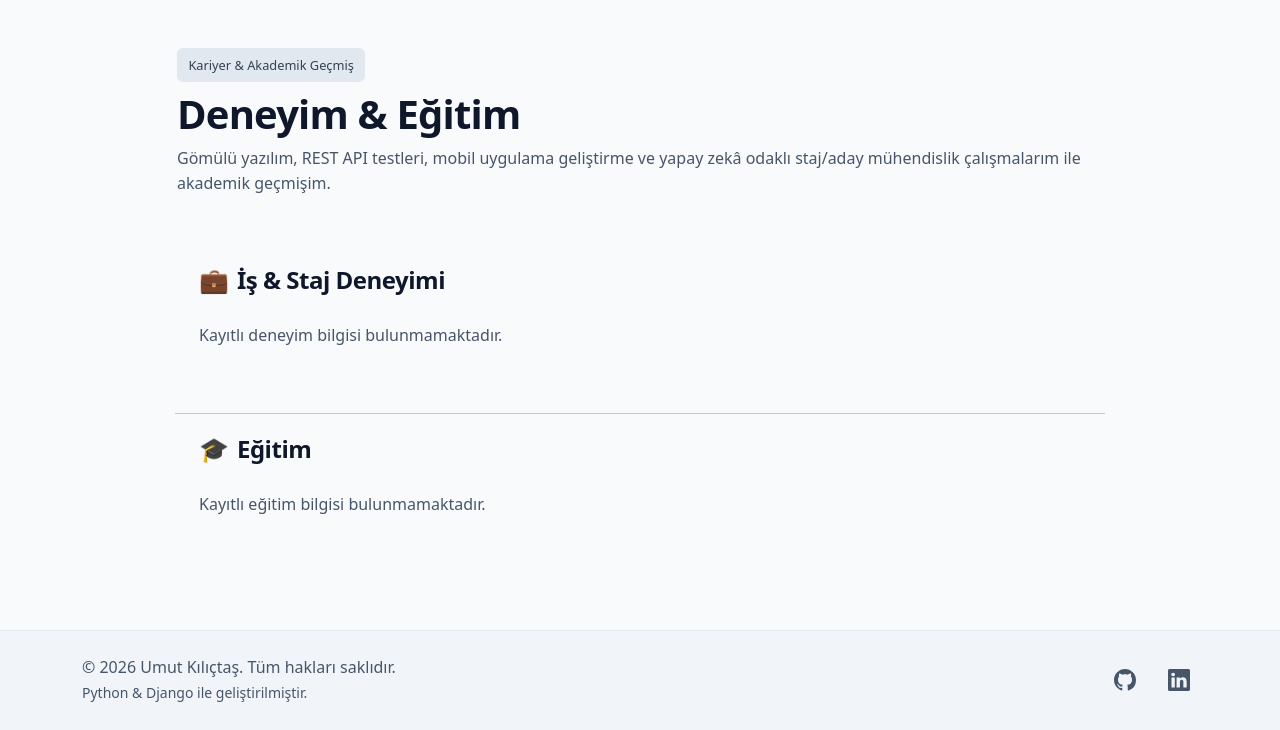
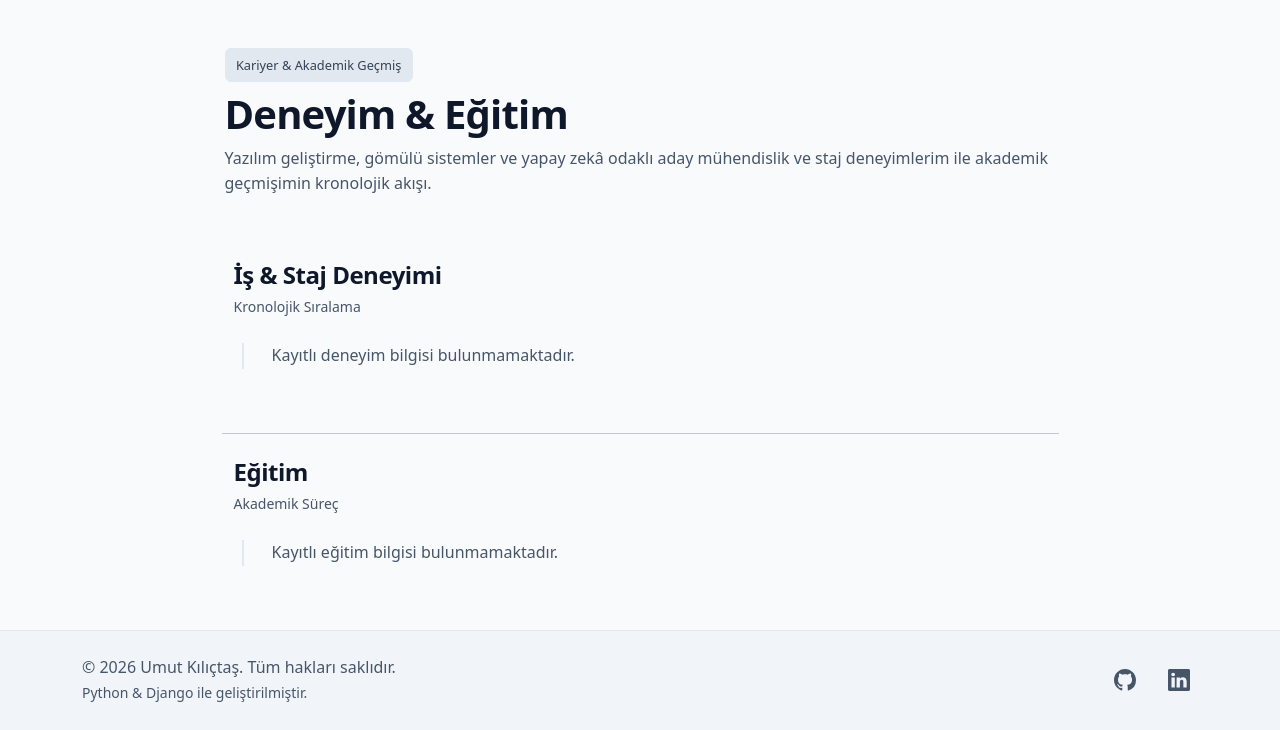
Before and after one commit to umutkilictas/django-portfolio, a Django app: page /deneyim-egitim/ in a window 1280 px wide. Shown: the part 70-800 px from the top of the page. Run offline with Django 5.2, Linux system fonts and the light colour scheme; data that the repository does not hold is empty.

Commit message:
feat: redesign experience and education as clean timeline without emojis

```diff
--- a/static/css/style.css
+++ b/static/css/style.css
@@ -212,6 +212,44 @@ a:hover {
 }
 
 /* ==========================================================================
+   Zaman Çizelgesi (Timeline)
+   ========================================================================== */
+
+.timeline {
+    position: relative;
+    padding-left: 1.75rem;
+    border-left: 2px solid var(--border-color);
+    margin-left: 0.5rem;
+}
+
+.timeline-item {
+    position: relative;
+    margin-bottom: 2.25rem;
+}
+
+.timeline-item:last-child {
+    margin-bottom: 0;
+}
+
+.timeline-dot {
+    position: absolute;
+    left: -1.75rem;
+    top: 0.4rem;
+    width: 14px;
+    height: 14px;
+    border-radius: 50%;
+    background-color: var(--accent-color);
+    border: 3px solid var(--bg-primary);
+    transform: translateX(-8px);
+    transition: transform 0.2s ease, box-shadow 0.2s ease;
+}
+
+.timeline-item:hover .timeline-dot {
+    transform: translateX(-8px) scale(1.25);
+    box-shadow: 0 0 10px var(--accent-color);
+}
+
+/* ==========================================================================
    Footer
    ========================================================================== */
 
@@ -246,4 +284,20 @@ a:hover {
         width: 100%;
         text-align: center;
     }
+
+    .timeline {
+        padding-left: 1.25rem;
+        margin-left: 0.25rem;
+    }
+
+    .timeline-dot {
+        left: -1.25rem;
+        width: 12px;
+        height: 12px;
+        transform: translateX(-7px);
+    }
+
+    .timeline-item:hover .timeline-dot {
+        transform: translateX(-7px) scale(1.2);
+    }
 }
--- a/templates/portfolio/experience.html
+++ b/templates/portfolio/experience.html
@@ -7,27 +7,31 @@
     <div class="container">
         <!-- Başlık Bölümü -->
         <div class="row mb-5">
-            <div class="col-lg-10 mx-auto">
+            <div class="col-lg-9 mx-auto">
                 <span class="badge-tech mb-2">Kariyer &amp; Akademik Geçmiş</span>
                 <h1 class="display-6 fw-bold mb-2">Deneyim &amp; Eğitim</h1>
                 <p class="text-secondary">
-                    Gömülü yazılım, REST API testleri, mobil uygulama geliştirme ve yapay zekâ odaklı staj/aday mühendislik çalışmalarım ile akademik geçmişim.
+                    Yazılım geliştirme, gömülü sistemler ve yapay zekâ odaklı aday mühendislik ve staj deneyimlerim ile akademik geçmişimin kronolojik akışı.
                 </p>
             </div>
         </div>
 
-        <div class="row g-5 col-lg-10 mx-auto">
-            <!-- 1. BÖLÜM: İŞ & STAJ DENEYİMİ -->
+        <div class="row col-lg-9 mx-auto gy-5">
+            <!-- 1. BÖLÜM: İŞ & STAJ DENEYİMİ (ZAMAN ÇİZELGESİ) -->
             <div class="col-12">
-                <div class="d-flex align-items-center gap-2 mb-4">
-                    <span class="fs-4">💼</span>
-                    <h2 class="h4 fw-bold mb-0">İş &amp; Staj Deneyimi</h2>
+                <div class="mb-4">
+                    <h2 class="h4 fw-bold mb-1">İş &amp; Staj Deneyimi</h2>
+                    <span class="text-muted small">Kronolojik Sıralama</span>
                 </div>
 
-                <div class="d-flex flex-column gap-4">
+                <div class="timeline">
                     {% for exp in experiences %}
+                        <div class="timeline-item">
+                            <!-- Zaman Çizelgesi Noktası -->
+                            <div class="timeline-dot"></div>
+
                             <div class="custom-card">
-                            <!-- Pozisyon & Tarih Satırı -->
+                                <!-- Pozisyon, Kurum ve Tarih -->
                                 <div class="d-flex justify-content-between align-items-start flex-wrap gap-2 mb-2">
                                     <div>
                                         <h3 class="h5 fw-bold mb-1" style="color: var(--accent-color);">{{ exp.title }}</h3>
@@ -42,7 +46,7 @@
                                             {% endif %}
                                         </span>
                                         {% if exp.location %}
-                                        <div class="small text-muted mt-1">📍 {{ exp.location }}</div>
+                                            <div class="small text-muted mt-1">{{ exp.location }}</div>
                                         {% endif %}
                                     </div>
                                 </div>
@@ -56,66 +60,60 @@
                                     {% endfor %}
                                 </ul>
                             </div>
+                        </div>
                     {% empty %}
                         <p class="text-muted">Kayıtlı deneyim bilgisi bulunmamaktadır.</p>
                     {% endfor %}
                 </div>
             </div>
 
-            <!-- 2. BÖLÜM: EĞİTİM BİLGİLERİ -->
-            <div class="col-12 pt-3 border-top border-secondary-subtle">
-                <div class="d-flex align-items-center gap-2 mb-4">
-                    <span class="fs-4">🎓</span>
-                    <h2 class="h4 fw-bold mb-0">Eğitim</h2>
+            <!-- 2. BÖLÜM: EĞİTİM (ZAMAN ÇİZELGESİ) -->
+            <div class="col-12 pt-4 border-top border-secondary-subtle">
+                <div class="mb-4">
+                    <h2 class="h4 fw-bold mb-1">Eğitim</h2>
+                    <span class="text-muted small">Akademik Süreç</span>
                 </div>
 
-                <div class="row g-4">
+                <div class="timeline">
                     {% for edu in educations %}
-                        <div class="col-md-6">
-                            <div class="custom-card h-100 d-flex flex-column justify-content-between">
+                        <div class="timeline-item">
+                            <!-- Zaman Çizelgesi Noktası -->
+                            <div class="timeline-dot"></div>
+
+                            <div class="custom-card">
+                                <div class="d-flex justify-content-between align-items-start flex-wrap gap-2">
                                     <div>
-                                    <!-- Yıllar & Konum -->
-                                    <div class="d-flex justify-content-between align-items-center mb-2 flex-wrap gap-2">
+                                        <!-- Bölüm / Derece -->
+                                        <h3 class="h5 fw-bold mb-1" style="color: var(--text-primary);">{{ edu.degree }}</h3>
+
+                                        <!-- Kurum & Fakülte -->
+                                        <p class="small text-muted mb-2 fw-medium">
+                                            {{ edu.institution }}
+                                            {% if edu.faculty %}&bull; {{ edu.faculty }}{% endif %}
+                                        </p>
+
+                                        <!-- Not Ortalaması / GANO Rozeti -->
+                                        {% if edu.gpa_label %}
+                                            <span class="badge bg-success-subtle text-success border border-success-subtle fw-semibold small">
+                                                {{ edu.gpa_label }}
+                                            </span>
+                                        {% endif %}
+                                    </div>
+
+                                    <!-- Tarih ve Konum -->
+                                    <div class="text-md-end">
                                         <span class="badge bg-primary-subtle text-primary border border-primary-subtle small fw-semibold">
                                             {{ edu.date_text }}
                                         </span>
                                         {% if edu.location %}
-                                            <small class="text-muted">📍 {{ edu.location }}</small>
-                                        {% endif %}
-                                    </div>
-
-                                    <!-- Bölüm / Derece -->
-                                    <h3 class="h5 fw-bold mb-1">{{ edu.degree }}</h3>
-
-                                    <!-- Kurum & Fakülte -->
-                                    <p class="small text-muted mb-3 fw-medium">
-                                        {{ edu.institution }}
-                                        {% if edu.faculty %} &bull; {{ edu.faculty }}{% endif %}
-                                    </p>
-
-                                    <!-- Açıklama (Varsa) -->
-                                    {% if edu.description %}
-                                        <p class="small text-secondary mb-3">
-                                            {{ edu.description }}
-                                        </p>
-                                    {% endif %}
-                                </div>
-
-                                <!-- Not Ortalaması / GANO Rozeti -->
-                                {% if edu.gpa %}
-                                    <div class="pt-3 border-top border-secondary-subtle mt-2 d-flex justify-content-between align-items-center">
-                                        <span class="small text-muted">Akademik Başarı:</span>
-                                        <span class="badge bg-success-subtle text-success border border-success-subtle fw-semibold">
-                                            {{ edu.gpa }}
-                                        </span>
-                                    </div>
+                                            <div class="small text-muted mt-1">{{ edu.location }}</div>
                                         {% endif %}
                                     </div>
                                 </div>
+                            </div>
+                        </div>
                     {% empty %}
-                        <div class="col-12">
                         <p class="text-muted">Kayıtlı eğitim bilgisi bulunmamaktadır.</p>
-                        </div>
                     {% endfor %}
                 </div>
             </div>
```
Also changed, not shown: portfolio/models.py (+9 -0 lines). Lines whose indentation alone changed are shown as unchanged.
